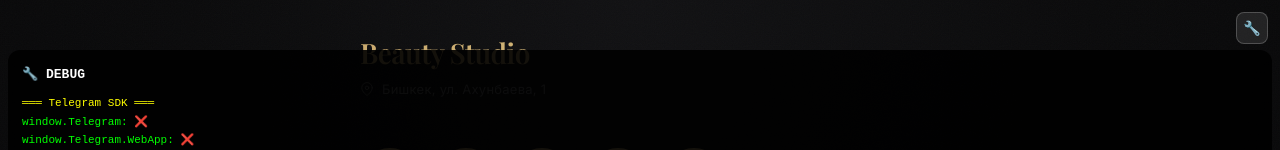
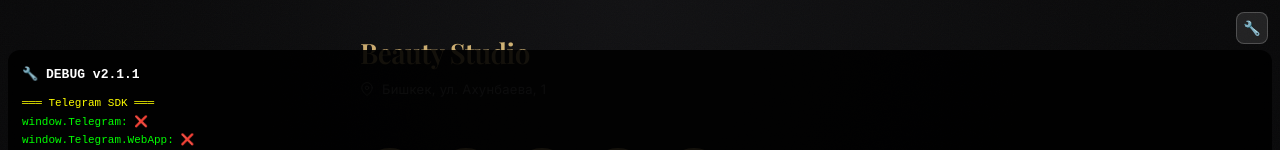
Before and after one commit to EasyG0312/beauty-studio-mini-app, a React (Vite) app in the folder frontend/: page / in a window 1280 px wide. Both pictures are taken after a click on the button "Debug info". Shown: the top 150 px of the page. Built offline with nearby package versions, Linux system fonts and the light colour scheme; no server answers; the HTML template or start-up script is replaced by a standard one.

Commit message:
Force Vercel rebuild v2.1.1 - version bump and debug markers

```diff
--- a/frontend/package.json
+++ b/frontend/package.json
@@ -1,7 +1,7 @@
 {
   "name": "beauty-studio-mini-app",
   "private": true,
-  "version": "1.0.1",
+  "version": "1.0.2",
   "type": "module",
   "scripts": {
     "dev": "vite",
--- a/frontend/src/App.tsx
+++ b/frontend/src/App.tsx
@@ -34,7 +34,7 @@
 
   useEffect(() => {
     const init = async () => {
-      console.log('=== APP INIT START ===');
+      console.log('=== APP INIT START === v2.1.1');
 
       // Инициализируем Telegram WebApp
       const tg = initTelegramWebApp();
@@ -52,7 +52,7 @@
       console.log('login() completed', { loginResult });
 
       setInitialized(true);
-      console.log('=== APP INIT DONE ===');
+      console.log('=== APP INIT DONE === v2.1.1');
     };
 
     init();
@@ -87,7 +87,7 @@
         maxHeight: '80vh',
         overflowY: 'auto',
       }}>
-        <div style={{ color: '#fff', fontWeight: 'bold', marginBottom: 8, fontSize: 13 }}>🔧 DEBUG</div>
+        <div style={{ color: '#fff', fontWeight: 'bold', marginBottom: 8, fontSize: 13 }}>🔧 DEBUG v2.1.1</div>
 
         <div style={{ color: '#ff0' }}>═══ Telegram SDK ═══</div>
         <div>window.Telegram: {hasTelegram ? '✅' : '❌'}</div>
```
